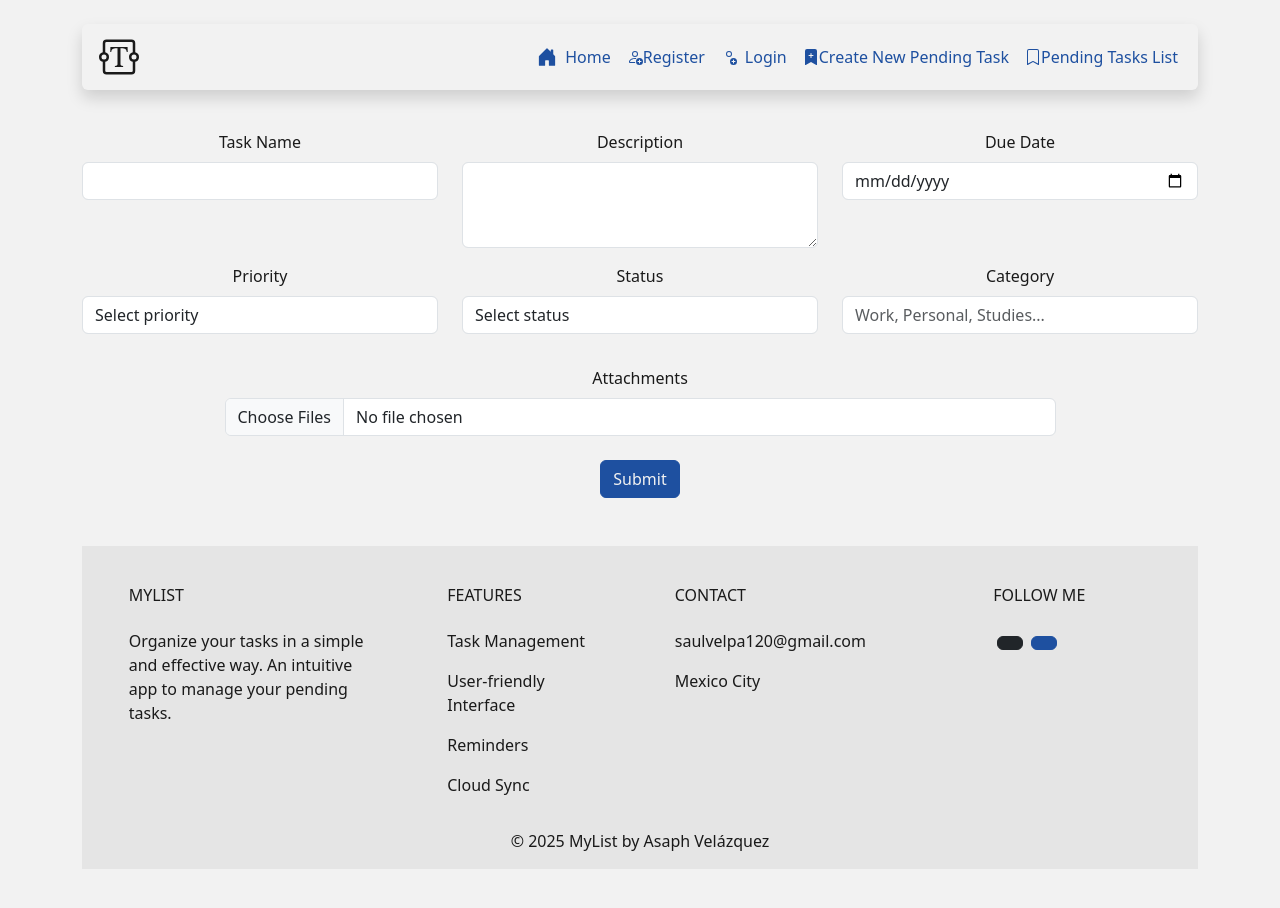
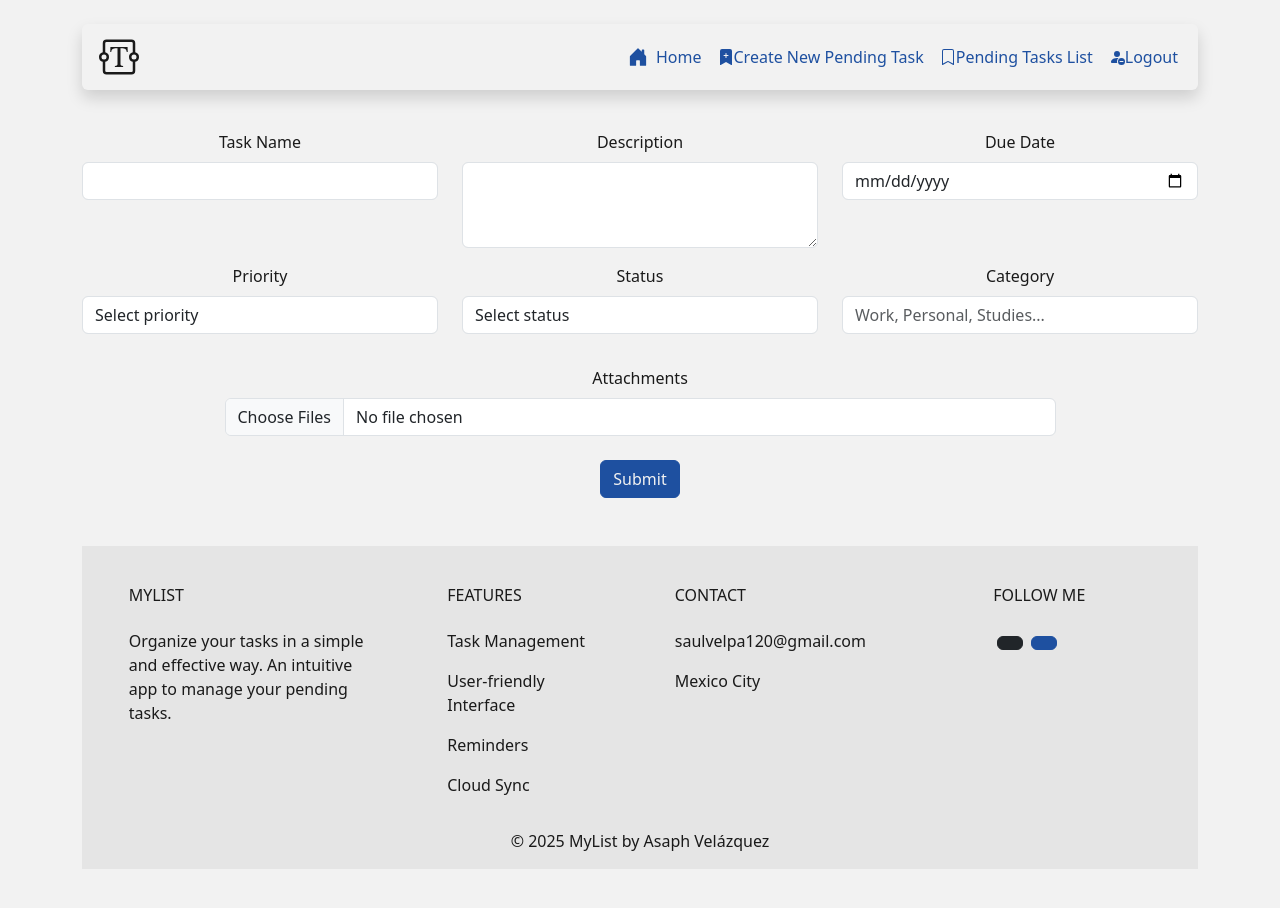
Before and after one commit to Asaph-Velazquez/To-Do-List-App, a React (Vite) app: page /ToDoForm in a window 1280 px wide. Shown: the top 908 px of the page. Built offline with nearby package versions, Linux system fonts and the light colour scheme; no server answers; sample sign-in values are in the browser's storage.

Commit message:
security update

```diff
--- a/src/App.tsx
+++ b/src/App.tsx
@@ -6,6 +6,7 @@ import './App.css'
 import './index.css'
 
 {/*Componetns imports*/}
+import PrivateRoutes from './components/Essentials/PrivateRoutes'
 import HomePage from './components/HomePage'
 import NavBar from './components/Essentials/navBar'
 import Footer from './components/Essentials/footer'
@@ -22,8 +23,8 @@ function App() {
         <Route path='/' element={<HomePage />} />
         <Route path='*' element={<HomePage />} />
         <Route path='/rForm' element={<RForm/>}/>
-        <Route path='/ToDoList' element={<ToDoList/>}/>
-        <Route path='/ToDoForm' element={<ToDoForm/>}/>
+        <Route path='/ToDoList' element={<PrivateRoutes><ToDoList/></PrivateRoutes>}/>
+        <Route path='/ToDoForm' element={<PrivateRoutes><ToDoForm/></PrivateRoutes>}/>
         <Route path='/Login' element={<Login/>}/>
       </Routes>
       <Footer />
--- /dev/null
+++ b/src/components/Essentials/PrivateRoutes.tsx
@@ -0,0 +1,7 @@
+import { Navigate } from "react-router-dom";
+
+function PrivateRoutes({children}:{children: React.ReactNode}){
+    const isLoggedIn = localStorage.getItem("isLoggedIn") === "true";
+    return isLoggedIn ? children : <Navigate to="/login" replace />;
+}
+export default PrivateRoutes;
--- a/src/components/Essentials/navBar.tsx
+++ b/src/components/Essentials/navBar.tsx
@@ -1,9 +1,17 @@
 import { useState } from "react";
+import { useNavigate } from "react-router-dom";
 
 function NavBar() {
+  const [isHovered, setIsHovered] = useState(true);
+  const navigate = useNavigate();
+  const isLoggedIn = localStorage.getItem("isLoggedIn") === "true";
 
-  const [isHovered, setIsHovered] = useState(true);
+  const handleLogout = () => {
+    localStorage.removeItem("isLoggedIn");
+    navigate("/");
+  }
 
+  console.log(isLoggedIn);
   return (
     <div className="container mt-4">
       <nav
@@ -25,7 +33,10 @@ function NavBar() {
             </svg>
           </a>
           <button
-            style={{ color: "var(--text-color)" , backgroundColor: isHovered ? "blue" : "transparent"}}
+            style={{
+              color: "var(--text-color)",
+              backgroundColor: isHovered ? "blue" : "transparent",
+            }}
             className="navbar-toggler"
             type="button"
             data-bs-toggle="collapse"
@@ -35,8 +46,7 @@ function NavBar() {
             aria-label="Toggle navigation"
             onMouseEnter={() => setIsHovered(true)}
             onMouseLeave={() => setIsHovered(true)}
-          >
-          </button>
+          ></button>
 
           <div className="collapse navbar-collapse" id="navbarNav">
             <ul className="navbar-nav ms-auto">
@@ -59,8 +69,13 @@ function NavBar() {
                   Home
                 </a>
               </li>
+              {!isLoggedIn && (
+                <>
                   <li className="nav-item">
-                <a className="nav-link d-flex align-items-center" href="/rForm">
+                    <a
+                      className="nav-link d-flex align-items-center"
+                      href="/rForm"
+                    >
                       <svg
                         xmlns="http://www.w3.org/2000/svg"
                         width="16"
@@ -75,8 +90,12 @@ function NavBar() {
                       Register
                     </a>
                   </li>
+
                   <li className="nav-item">
-                <a className="nav-link d-flex align-items-center" href="/Login">
+                    <a
+                      className="nav-link d-flex align-items-center"
+                      href="/Login"
+                    >
                       <svg
                         xmlns="http://www.w3.org/2000/svg"
                         width="16"
@@ -90,6 +109,11 @@ function NavBar() {
                       Login
                     </a>
                   </li>
+                </>
+              )}
+
+              {isLoggedIn && (
+                <>
                   <li className="nav-item">
                     <a
                       className="nav-link d-flex align-items-center"
@@ -129,6 +153,28 @@ function NavBar() {
                       Pending Tasks List
                     </a>
                   </li>
+                  <li>
+                    <a
+                      className="nav-link d-flex align-items-center"
+                      href="/"
+                      onClick={handleLogout}
+                    >
+                      <svg
+                        xmlns="http://www.w3.org/2000/svg"
+                        width="16"
+                        height="16"
+                        fill="currentColor"
+                        className="bi bi-person-fill-dash"
+                        viewBox="0 0 16 16"
+                      >
+                        <path d="M12.5 16a3.5 3.5 0 1 0 0-7 3.5 3.5 0 0 0 0 7M11 12h3a.5.5 0 0 1 0 1h-3a.5.5 0 0 1 0-1m0-7a3 3 0 1 1-6 0 3 3 0 0 1 6 0" />
+                        <path d="M2 13c0 1 1 1 1 1h5.256A4.5 4.5 0 0 1 8 12.5a4.5 4.5 0 0 1 1.544-3.393Q8.844 9.002 8 9c-5 0-6 3-6 4" />
+                      </svg>
+                      Logout
+                    </a>
+                  </li>
+                </>
+              )}
             </ul>
           </div>
         </div>
--- a/src/components/Login/Login.tsx
+++ b/src/components/Login/Login.tsx
@@ -1,9 +1,10 @@
-import {useRef} from "react";
+import {useRef, useState} from "react";
 import { useNavigate } from "react-router-dom";
 import axios  from "axios";
 
 function Login() {
     const navigate = useNavigate();
+    const [isLoggedIn, setIsLoggedIn] = useState(false);
 
     const userNameInfo = useRef<HTMLInputElement>(null);
     const passwordInfo = useRef<HTMLInputElement>(null);
@@ -34,6 +35,8 @@ function Login() {
 
       if(userData){
         console.log("Login successful", userData);
+        setIsLoggedIn(true);
+        localStorage.setItem("isLoggedIn", "true");
         navigate("/");
       }else{
         console.log("Login failed");
@@ -92,5 +95,4 @@ function Login() {
       </div>
     );
   }
-
   export default Login;
--- a/src/components/Registration/rForm.tsx
+++ b/src/components/Registration/rForm.tsx
@@ -199,5 +199,4 @@ function rForm() {
     </div>
   );
 }
-
 export default rForm;
--- a/src/components/ToDo/ToDoList.tsx
+++ b/src/components/ToDo/ToDoList.tsx
@@ -5,7 +5,7 @@ function ToDoList() {
   const [tasks, setTasks] = useState([]);
 
   useEffect(() => {
-    axios.get("http://localhost:5000/api/tasks")
+    axios.get("/api/tasks")
       .then(response => setTasks(response.data))
       .catch(error => console.error("Error fetching tasks:", error));
   }, []);
```
Lines whose indentation alone changed are shown as unchanged.
